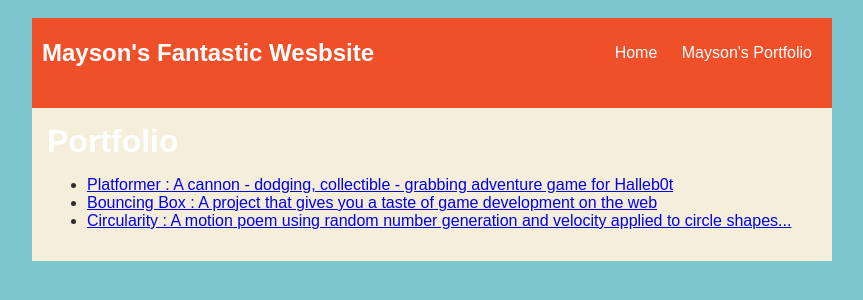
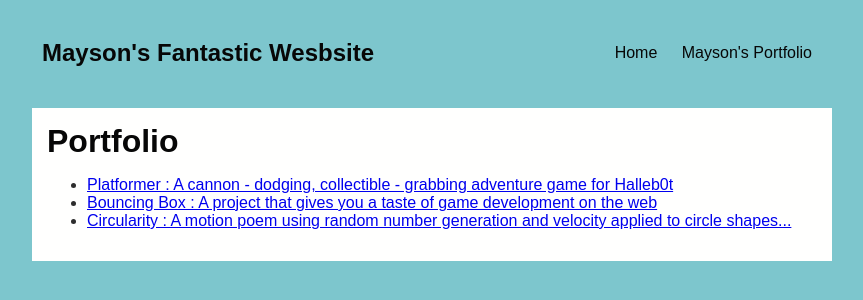
Before and after one commit to Maysonbenoit/Maysonbenoit.github.io, a plain HTML site: page portfolio.html in a window 1280 px wide. Shown: the whole page, without its empty margins (208-1071 px from the left). Drawn offline with Linux system fonts and the light colour scheme.

Commit message:
updated website

```diff
--- a/portfolio.html
+++ b/portfolio.html
@@ -31,7 +31,7 @@
 
         /* navigation menu */
         nav {
-            background: rgb(239, 80, 41);
+            background: rgb(125, 198, 205);
             margin: 0 auto;
             display: flex;
             padding: 10px;
@@ -39,7 +39,7 @@
         h1 {
             display: flex;
             align-items: center;
-            color: rgb(255, 255, 255);
+            color: rgb(7, 7, 7);
             flex: 1;
             margin: 0;
         }
@@ -52,12 +52,12 @@
         }
         .nav-a {
             text-decoration: none;
-            color: #fff;
+            color: rgb(7, 7, 7);
         }
 
         /* main container area beneath menu */
         main {
-            background: rgb(245, 238, 219);
+            background: rgb(255, 255, 254);
             display: flex;
         }
         .content {
```
